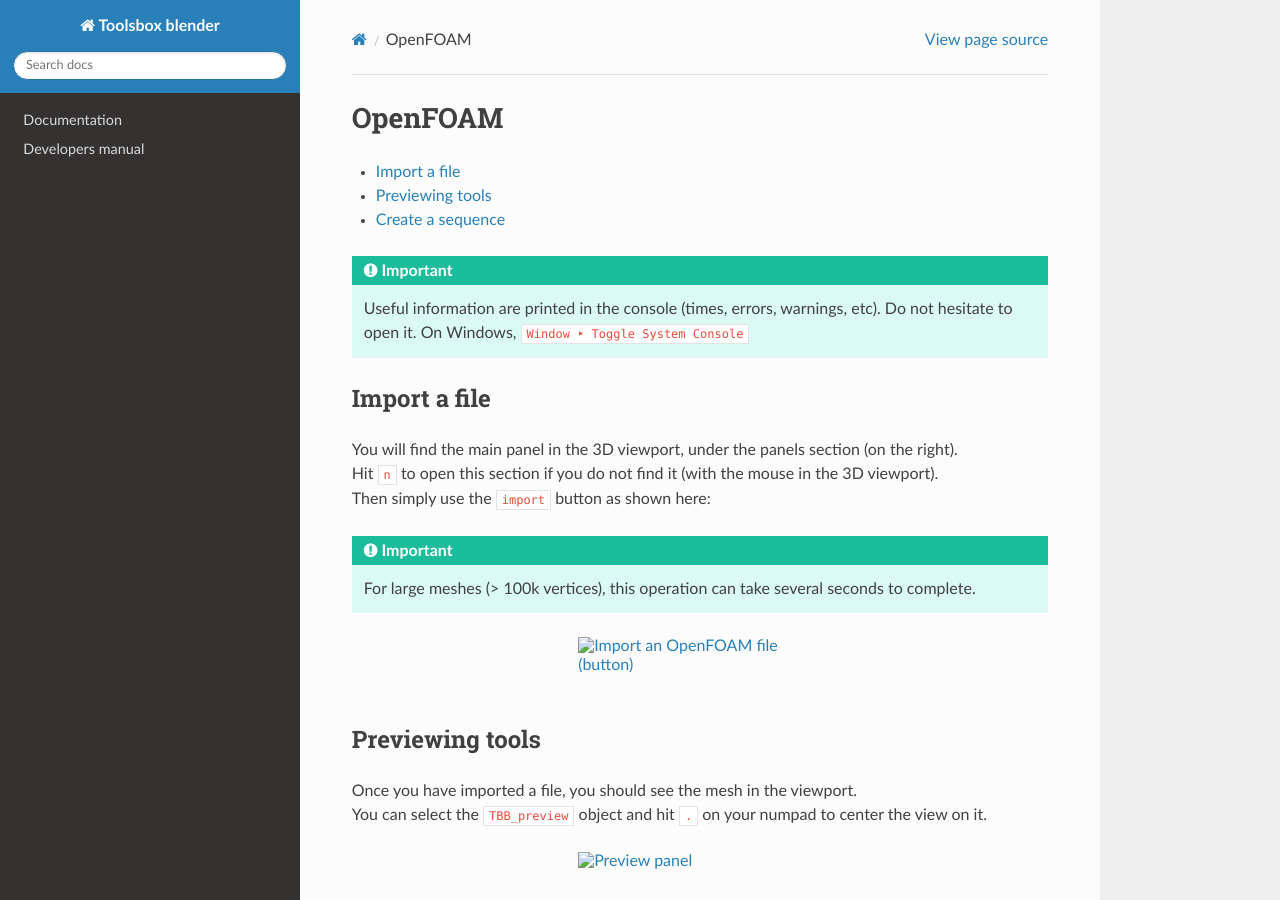
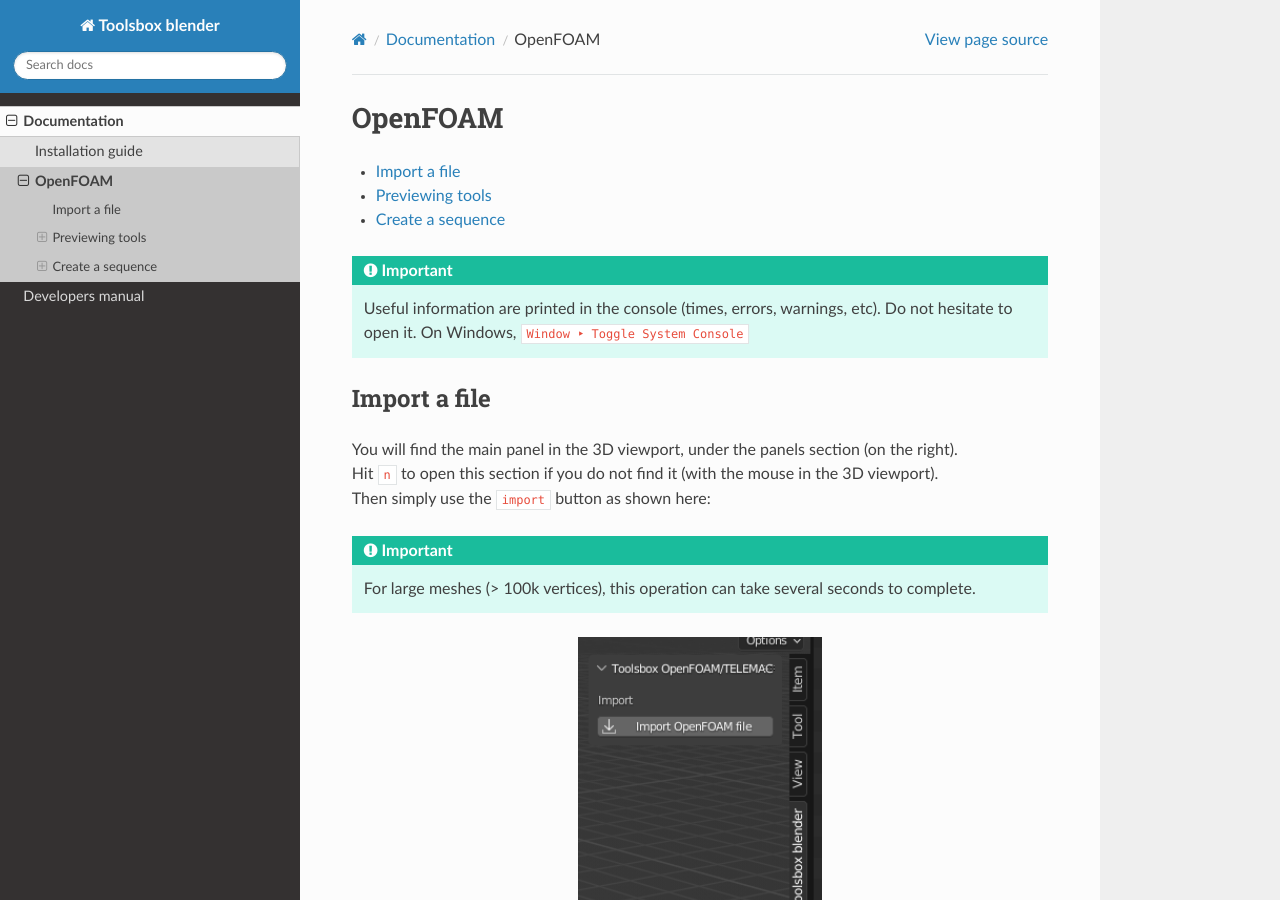
Before and after one commit to Artelia/NIMPHS, a Sphinx documentation site: the page built from docs/documentation/openfoam/index.rst, in a window 1280 px wide and 900 px high. Built offline with Sphinx 7.4.7 and the Read the Docs theme 2.0.0, drawn with Linux system fonts in a browser that asks for light colours; pages that are not in the unit, such as notebooks, are missing from menus.

Commit message:
[Documentation] Fixed error import images

```diff
--- a/docs/documentation/index.rst
+++ b/docs/documentation/index.rst
@@ -6,4 +6,4 @@
     :glob:
 
     installation_guide/index
-    openfoam_module/index
+    openfoam/index
--- a/docs/documentation/openfoam/index.rst
+++ b/docs/documentation/openfoam/index.rst
@@ -21,7 +21,7 @@
 .. important::
     For large meshes (> 100k vertices), this operation can take several seconds to complete.
 
-.. image:: /images/OpenFOAM/import_file.png
+.. image:: /images/openfoam/import_file.png
     :width: 35%
     :alt: Import an OpenFOAM file (button)
     :align: center
@@ -36,7 +36,7 @@
 | Once you have imported a file, you should see the mesh in the viewport.
 | You can select the ``TBB_preview`` object and hit ``.`` on your numpad to center the view on it.
 
-.. image:: /images/OpenFOAM/preview_panel.png
+.. image:: /images/openfoam/preview_panel.png
     :width: 35%
     :alt: Preview panel
     :align: center
@@ -56,7 +56,7 @@
 
 | You can clip a mesh as you would do in ParaView.
 
-.. image:: /images/OpenFOAM/clip_panel.png
+.. image:: /images/openfoam/clip_panel.png
     :width: 35%
     :alt: Preview panel
     :align: center
@@ -84,7 +84,7 @@
 | That is why it is not recommended to use this sequence for large meshes.
 | It is built using the `Stop-motion-OBJ <https://github.com/neverhood311/Stop-motion-OBJ/wiki>`_. Thus you can use the features associated for this sequence.
 
-.. image:: /images/OpenFOAM/create_mesh_sequence.png
+.. image:: /images/openfoam/create_mesh_sequence.png
     :width: 35%
     :alt: Preview panel
     :align: center
@@ -103,7 +103,7 @@
 | This type of sequence holds only one mesh in memory. It is recommended to use for large meshes.
 | The mesh automatically updates when the frame changes.
 
-.. image:: /images/OpenFOAM/create_streaming_sequence.png
+.. image:: /images/openfoam/create_streaming_sequence.png
     :width: 35%
     :alt: Preview panel
     :align: center
```
